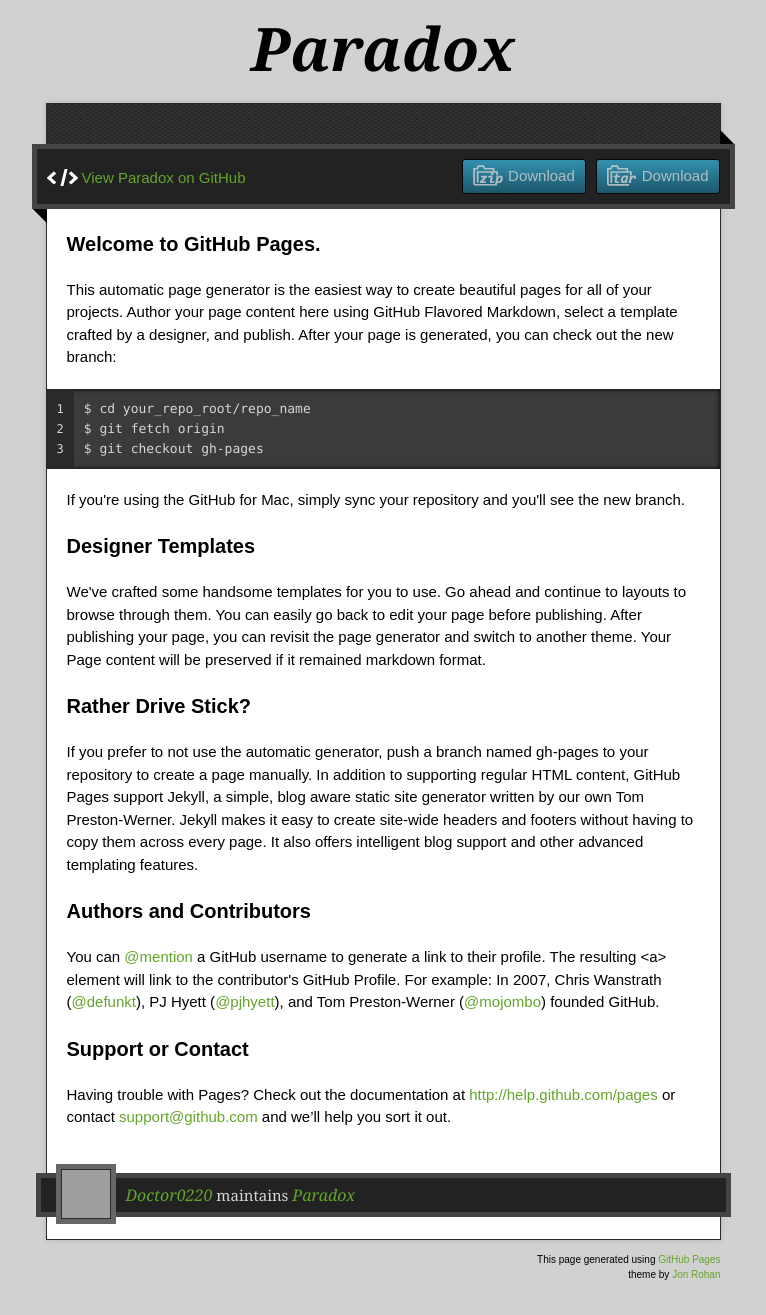
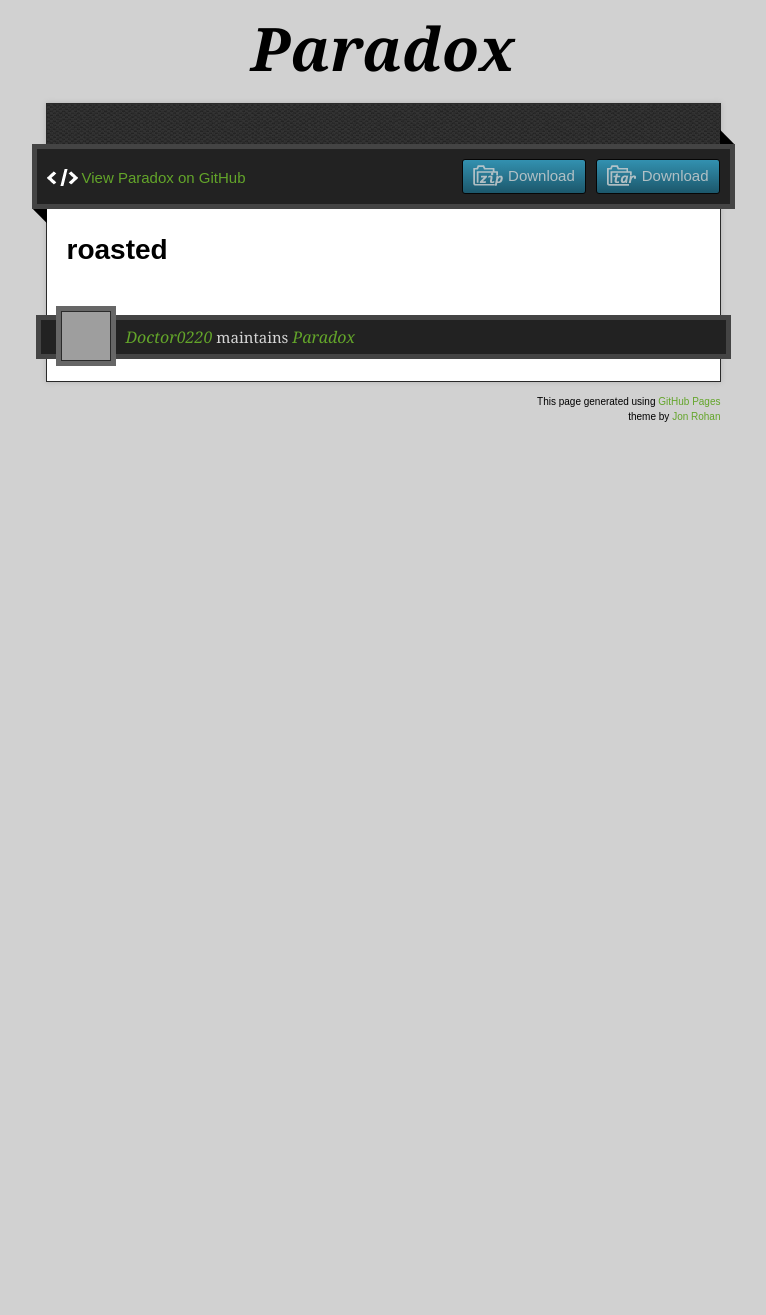
Before and after one commit to Doctor0220/Paradox, a plain HTML site: page index.html in a window 1280 px wide. Shown: the part 27-1342 px from the top of the page, without its empty margins (257-1023 px from the left). After the commit the page ends 800 px from the top, so only its background shows below. Drawn offline with nearby package versions, Linux system fonts and the light colour scheme; grey boxes are pictures that could not be loaded.

```diff
--- a/index.html
+++ b/index.html
@@ -36,43 +36,14 @@
         <span class="blc"></span><span class="trc"></span>
         </div>
         <article class="markdown-body">
-          <h3>
-<a name="welcome-to-github-pages" class="anchor" href="#welcome-to-github-pages"><span class="octicon octicon-link"></span></a>Welcome to GitHub Pages.</h3>
-
-<p>This automatic page generator is the easiest way to create beautiful pages for all of your projects. Author your page content here using GitHub Flavored Markdown, select a template crafted by a designer, and publish. After your page is generated, you can check out the new branch:</p>
-
-<pre><code>$ cd your_repo_root/repo_name
-$ git fetch origin
-$ git checkout gh-pages
-</code></pre>
-
-<p>If you're using the GitHub for Mac, simply sync your repository and you'll see the new branch.</p>
-
-<h3>
-<a name="designer-templates" class="anchor" href="#designer-templates"><span class="octicon octicon-link"></span></a>Designer Templates</h3>
-
-<p>We've crafted some handsome templates for you to use. Go ahead and continue to layouts to browse through them. You can easily go back to edit your page before publishing. After publishing your page, you can revisit the page generator and switch to another theme. Your Page content will be preserved if it remained markdown format.</p>
-
-<h3>
-<a name="rather-drive-stick" class="anchor" href="#rather-drive-stick"><span class="octicon octicon-link"></span></a>Rather Drive Stick?</h3>
-
-<p>If you prefer to not use the automatic generator, push a branch named <code>gh-pages</code> to your repository to create a page manually. In addition to supporting regular HTML content, GitHub Pages support Jekyll, a simple, blog aware static site generator written by our own Tom Preston-Werner. Jekyll makes it easy to create site-wide headers and footers without having to copy them across every page. It also offers intelligent blog support and other advanced templating features.</p>
-
-<h3>
-<a name="authors-and-contributors" class="anchor" href="#authors-and-contributors"><span class="octicon octicon-link"></span></a>Authors and Contributors</h3>
-
-<p>You can <a href="https://github.com/blog/821" class="user-mention">@mention</a> a GitHub username to generate a link to their profile. The resulting <code>&lt;a&gt;</code> element will link to the contributor's GitHub Profile. For example: In 2007, Chris Wanstrath (<a href="https://github.com/defunkt" class="user-mention">@defunkt</a>), PJ Hyett (<a href="https://github.com/pjhyett" class="user-mention">@pjhyett</a>), and Tom Preston-Werner (<a href="https://github.com/mojombo" class="user-mention">@mojombo</a>) founded GitHub.</p>
-
-<h3>
-<a name="support-or-contact" class="anchor" href="#support-or-contact"><span class="octicon octicon-link"></span></a>Support or Contact</h3>
-
-<p>Having trouble with Pages? Check out the documentation at <a href="http://help.github.com/pages">http://help.github.com/pages</a> or contact <a href="mailto:support@github.com">support@github.com</a> and we’ll help you sort it out.</p>
+          <h1>
+<a name="roasted" class="anchor" href="#roasted"><span class="octicon octicon-link"></span></a>roasted</h1>
         </article>
       </div>
     </div>
     <footer>
       <div class="owner">
-      <p><a href="https://github.com/Doctor0220" class="avatar"><img src="https://1.gravatar.com/avatar/0e968e8717ac0d4b5bf0c50d48476413?d=https%3A%2F%2Fidenticons.github.com%2F3ed35a19a8b0a1c8e7b78ef568d67510.png&amp;r=x&amp;s=60" width="48" height="48"/></a> <a href="https://github.com/Doctor0220">Doctor0220</a> maintains <a href="https://github.com/Doctor0220/Paradox">Paradox</a></p>
+      <p><a href="https://github.com/Doctor0220" class="avatar"><img src="https://0.gravatar.com/avatar/0e968e8717ac0d4b5bf0c50d48476413?d=https%3A%2F%2Fidenticons.github.com%2F3ed35a19a8b0a1c8e7b78ef568d67510.png&amp;r=x&amp;s=60" width="48" height="48"/></a> <a href="https://github.com/Doctor0220">Doctor0220</a> maintains <a href="https://github.com/Doctor0220/Paradox">Paradox</a></p>
 
 
       </div>
```
Also changed, not shown: params.json (+1 -1 lines).
